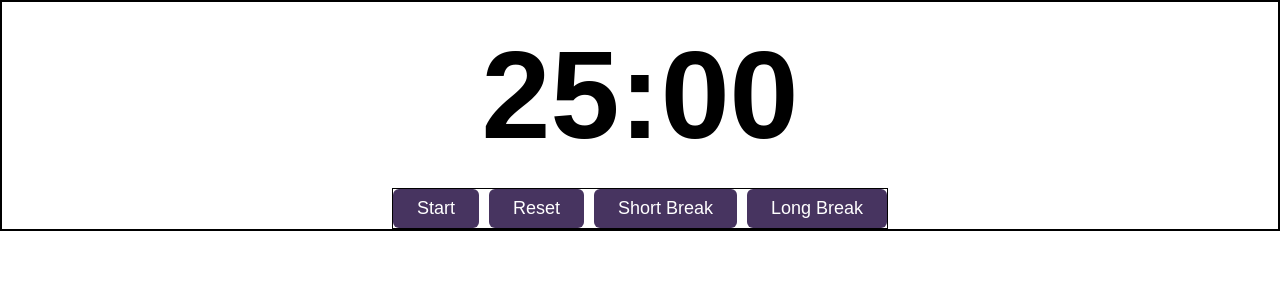
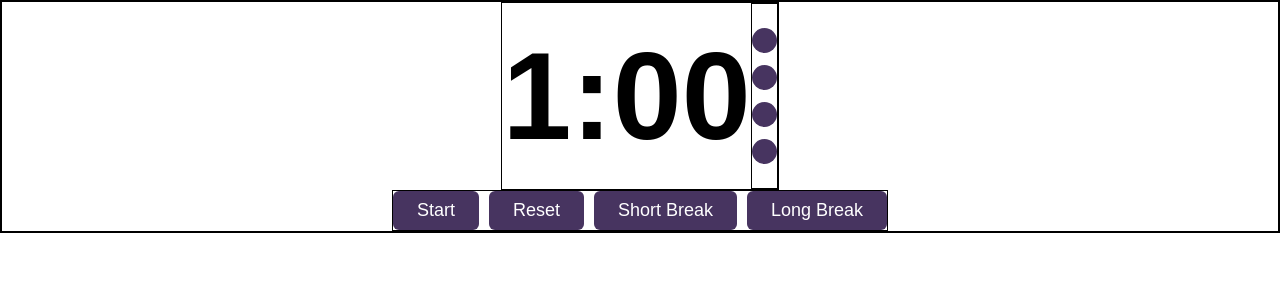
Before and after one commit to nrdmartinezz/Momentum-App, a React (Vite) app: page / in a window 1280 px wide. Shown: the top 300 px of the page. Built offline with nearby package versions, Linux system fonts and the light colour scheme; a web font is replaced by a local one.

Commit message:
Start adding Interval Indications

```diff
--- a/src/components/FocusTimer.jsx
+++ b/src/components/FocusTimer.jsx
@@ -60,7 +60,6 @@ const FocusTimer = ({
   };
 
   const handleStartShortBreak = () => {
-
     setIsRunning(true);
     setIsWorkTime(false);
     timerController.startShortBreak((time, isWork) => {
@@ -68,7 +67,6 @@ const FocusTimer = ({
       setIsWorkTime(isWork);
     });
     setTimeRemaining(shortbreakDuration * 60);
-
   };
 
   const handleStartLongBreak = () => {
@@ -81,9 +79,28 @@ const FocusTimer = ({
     setIsWorkTime(false);
   };
 
+  const handleInterval = ()=>{
+    let intervalDots = [];
+
+    for (let index = 0; index < 4; index++) {
+      let interval = timerController.getShortCount();
+      if (index <= interval) {
+        intervalDots.push(
+          <div className="interval-counter-dot interval-active"></div>
+        );
+      } else {
+        intervalDots.push(<div className="interval-counter-dot"></div>);
+      }
+    }
+    return intervalDots;
+  }
+
   return (
     <div className="timer-container">
+      <div className="timer-interval-container">
       <h2 className="timer-text">{formatTime(timeRemaining)}</h2>
+      <div className="interval-counter-container">{handleInterval()}</div>
+      </div>
       <div className="timer-controls">
         <button
           className={isWorkTime ? "active-btn" : "clear-btn"}
--- a/src/controllers/FocusTimerController.js
+++ b/src/controllers/FocusTimerController.js
@@ -6,7 +6,7 @@ class FocusTimerController {
         this.isWorkTime = true;
         this.timeRemaining = this.workDuration;
         this.timer = null;
-        this.shortCount = 0;
+        this.shortCount = 3;
     }
 
     startTimer(callback) {
@@ -17,8 +17,8 @@ class FocusTimerController {
             if (this.timeRemaining <= 0 && this.shortCount < 3) {
                 this.isWorkTime = !this.isWorkTime;
                 this.timeRemaining = this.isWorkTime ? this.workDuration : this.shortBreakDuration;
-                this.shortCount++;
-            }else if(this.shortCount >= 3){
+               if (this.isWorkTime) {this.shortCount++;}
+            }else if(this.shortCount >= 4){
                 this.isWorkTime = !this.isWorkTime;
                 this.timeRemaining = this.isWorkTime ? this.workDuration : this.longBreakDuration;
                 this.shortCount = 0;
--- a/src/pages/App.jsx
+++ b/src/pages/App.jsx
@@ -5,7 +5,7 @@ function App() {
 
   return (
     <>
-  <FocusTimer workDuration={25} shortbreakDuration={1} longBreakDuration={1} />
+  <FocusTimer workDuration={1} shortbreakDuration={1} longBreakDuration={15} />
     </>
   )
 }
--- a/src/styles/components/_focus_timer.css
+++ b/src/styles/components/_focus_timer.css
@@ -26,3 +26,25 @@
         cursor: pointer;
     }
 }
+
+.interval-counter-container{
+    flex-direction: column;
+    row-gap: 12px;
+    justify-content: center;
+    align-content: center;
+    .interval-counter-dot{
+        width:25px;
+        max-height: 25px;
+        border-radius: 1000px;
+        border: 2px solid #000;
+
+    }
+    .interval-counter-dot.interval-active{
+        background-color: var(--global-color-purple);
+        border: unset;
+    }
+}
+
+.timer-interval-container{
+    flex-direction: row;
+}
```
